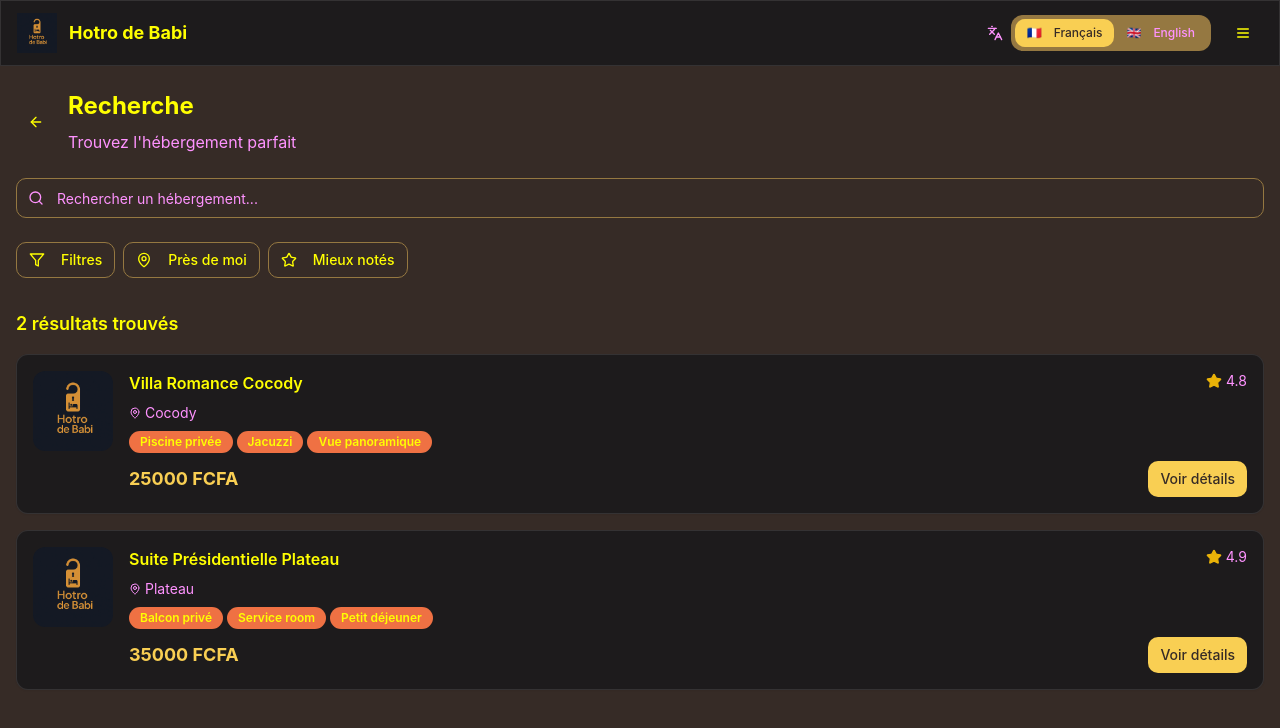
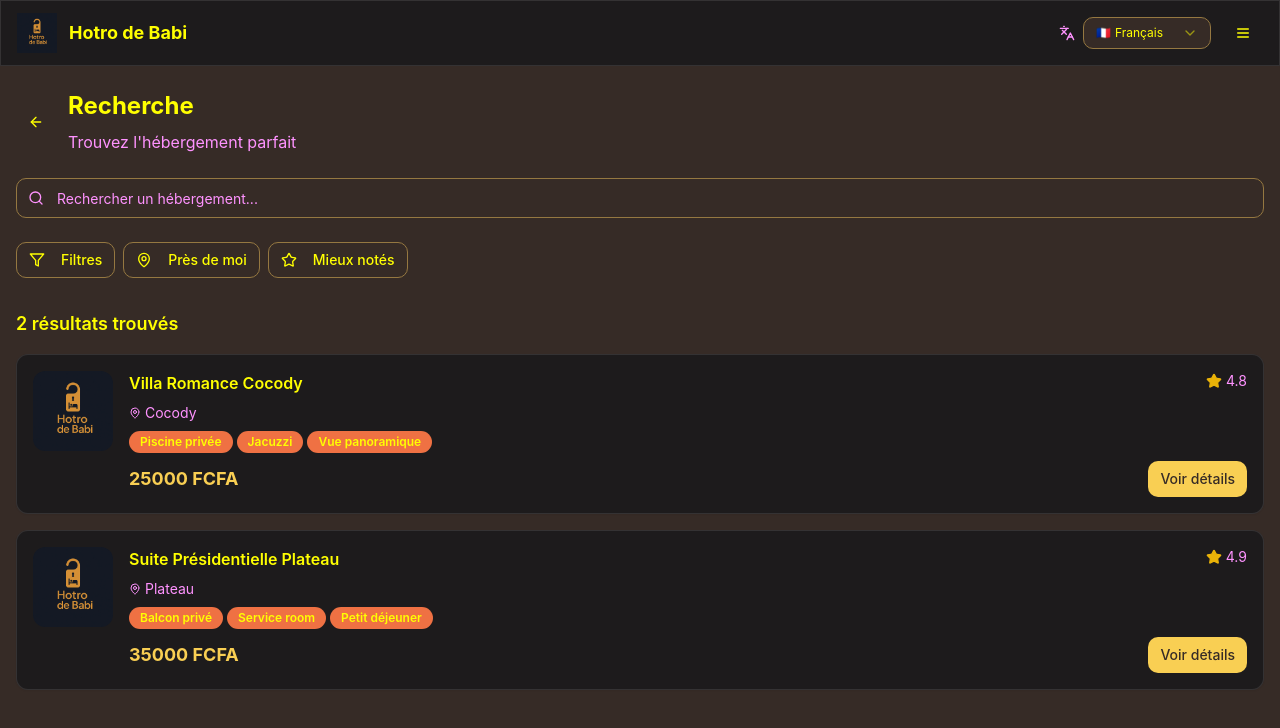
Before and after one commit to Bruce-StaniX/babi-hotels-secret-spots, a React (Vite) app: page /search in a window 1280 px wide. Shown: the top 728 px of the page. Built offline with nearby package versions, Linux system fonts and the light colour scheme.

Commit message:
Make language field dropdown
Make the language field a dropdown, with English above and clickable to change the language.

```diff
--- a/src/components/LanguageSwitch.tsx
+++ b/src/components/LanguageSwitch.tsx
@@ -2,6 +2,7 @@
 import { useState } from 'react';
 import { Button } from '@/components/ui/button';
 import { Badge } from '@/components/ui/badge';
+import { Select, SelectContent, SelectItem, SelectTrigger, SelectValue } from '@/components/ui/select';
 import { Languages } from 'lucide-react';
 
 interface LanguageSwitchProps {
@@ -11,31 +12,37 @@ interface LanguageSwitchProps {
 
 const LanguageSwitch = ({ currentLanguage, onLanguageChange }: LanguageSwitchProps) => {
   const languages = [
-    { code: 'fr', name: 'Français', flag: '🇫🇷' },
-    { code: 'en', name: 'English', flag: '🇬🇧' }
+    { code: 'en', name: 'English', flag: '🇬🇧' },
+    { code: 'fr', name: 'Français', flag: '🇫🇷' }
   ] as const;
+
+  const getCurrentLanguage = () => {
+    return languages.find(lang => lang.code === currentLanguage);
+  };
 
   return (
     <div className="flex items-center space-x-2">
       <Languages className="w-4 h-4 text-muted-foreground" />
-      <div className="flex bg-muted rounded-lg p-1">
-        {languages.map((lang) => (
-          <Button
-            key={lang.code}
-            variant={currentLanguage === lang.code ? 'default' : 'ghost'}
-            size="sm"
-            className={`text-xs px-3 py-1 h-7 ${
-              currentLanguage === lang.code
-                ? 'bg-primary text-primary-foreground'
-                : 'text-muted-foreground hover:text-foreground'
-            }`}
-            onClick={() => onLanguageChange(lang.code)}
-          >
-            <span className="mr-1">{lang.flag}</span>
-            {lang.name}
-          </Button>
-        ))}
-      </div>
+      <Select value={currentLanguage} onValueChange={onLanguageChange}>
+        <SelectTrigger className="w-32 h-8 text-xs">
+          <SelectValue>
+            <div className="flex items-center">
+              <span className="mr-1">{getCurrentLanguage()?.flag}</span>
+              {getCurrentLanguage()?.name}
+            </div>
+          </SelectValue>
+        </SelectTrigger>
+        <SelectContent>
+          {languages.map((lang) => (
+            <SelectItem key={lang.code} value={lang.code}>
+              <div className="flex items-center">
+                <span className="mr-2">{lang.flag}</span>
+                {lang.name}
+              </div>
+            </SelectItem>
+          ))}
+        </SelectContent>
+      </Select>
     </div>
   );
 };
```
